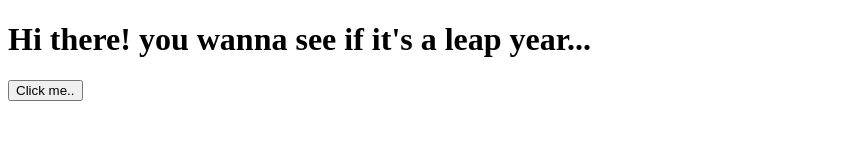
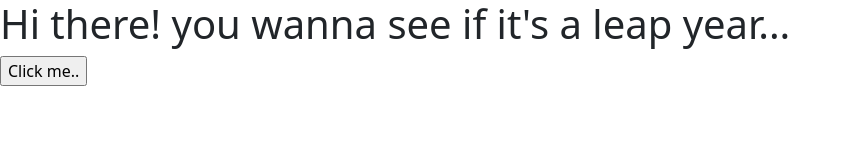
Before and after one commit to Ken-mbira/Leap-Year, a plain HTML site: page index.html in a window 1280 px wide. Shown: the whole page, without its empty margins (0-851 px from the left). Drawn offline with nearby package versions, Linux system fonts and the light colour scheme.

Commit message:
add links to the stylesheet as wellas bootstrap cdn

```diff
--- a/index.html
+++ b/index.html
@@ -6,6 +6,8 @@
     <meta http-equiv="X-UA-Compatible" content="IE=edge">
     <meta name="viewport" content="width=device-width, initial-scale=1.0">
     <title>Leap year</title>
+    <link href="https://cdn.jsdelivr.net/npm/bootstrap@5.0.2/dist/css/bootstrap.min.css" rel="stylesheet" integrity="sha384-EVSTQN3/azprG1Anm3QDgpJLIm9Nao0Yz1ztcQTwFspd3yD65VohhpuuCOmLASjC" crossorigin="anonymous">
+    <link href="styles.css" type="text/css" media="all">
 </head>
 
 <body>
```
